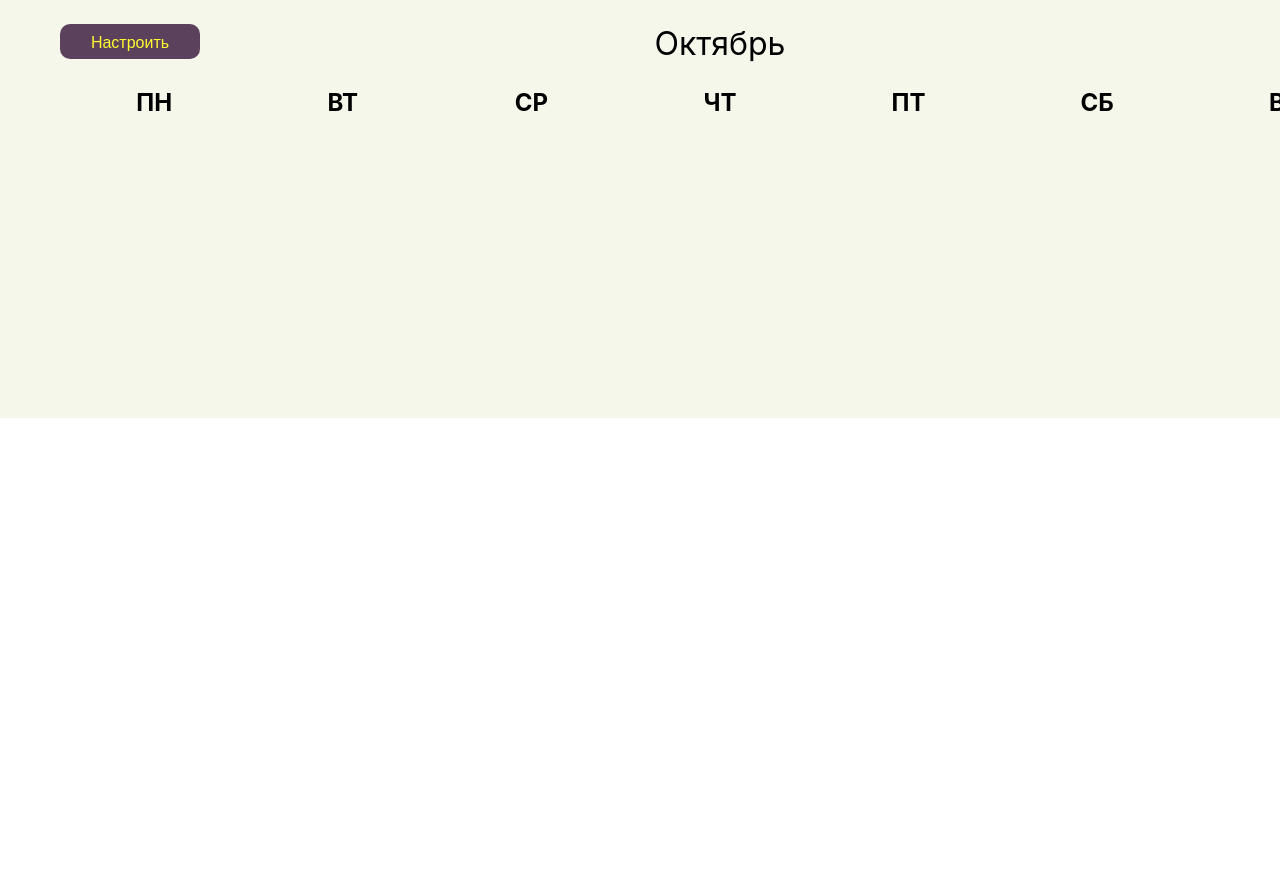
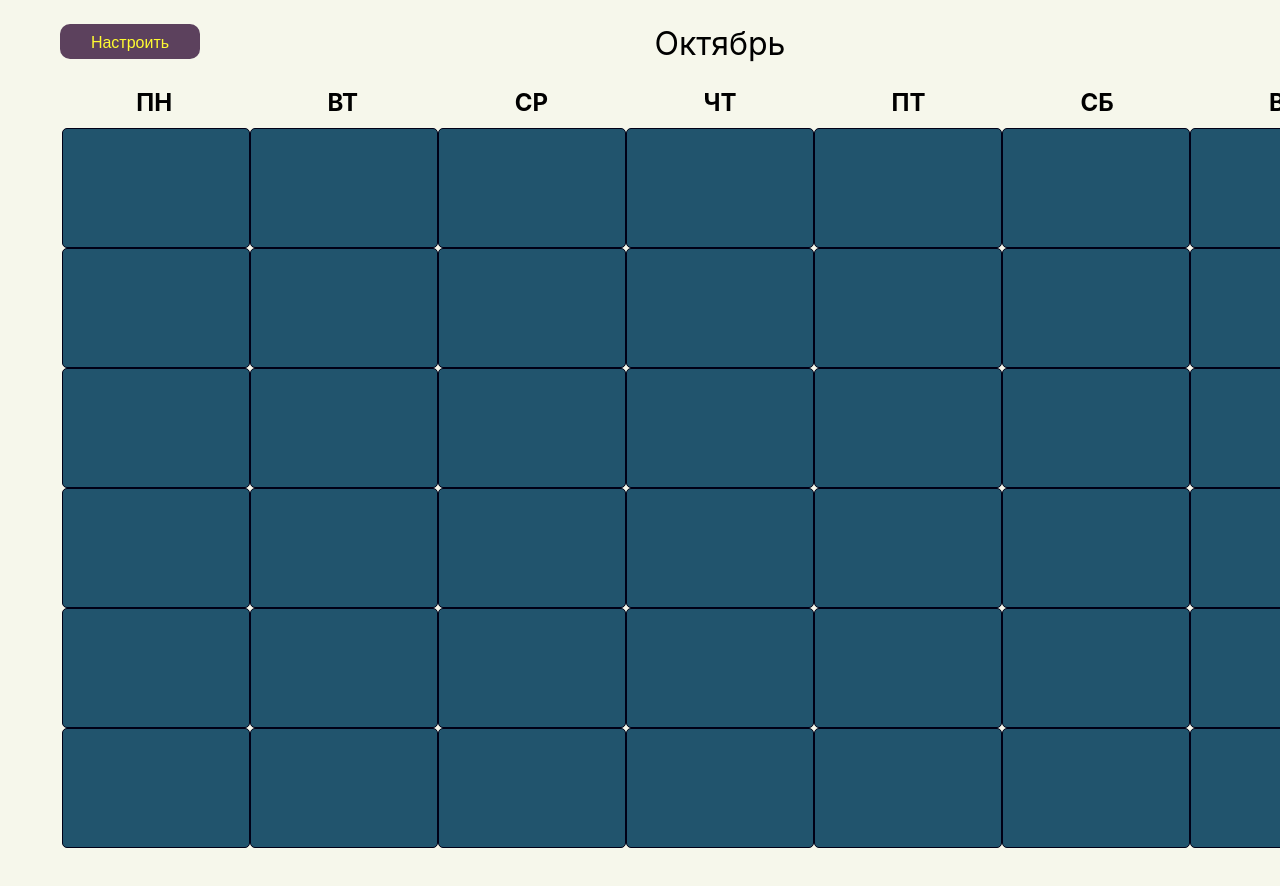
Before and after one commit to TibiaBones/ETracker2, a React (Create React App) app: page / in a window 1280 px wide. Shown: the part 662-1548 px from the top of the page. Before the commit the page ends 1080 px from the top, so only its background shows below. Built offline with nearby package versions, Linux system fonts and the light colour scheme.

Commit message:
add layout of calendar days

```diff
--- a/src/components/Calendar/Calendar.tsx
+++ b/src/components/Calendar/Calendar.tsx
@@ -1,5 +1,10 @@
 import React from "react";
-import Arrow from '../../../public/arrow.svg'
+
+import Switcher from './modules/Switcher/Switcher';
+import WeekPanel from './modules/WeekPanel/WeekPanel';
+
+import DaysPanel from './modules/DaysPanel/DaysPanel';
+// import Arrow from '../../../public/arrow.svg'
 
 function Calendar() {
 
@@ -17,31 +22,12 @@ function Calendar() {
                     <input className="calendar__buttonSaveSetting" type="button" value="Настроить" />
                 </div>
 
-                <div className="calendar__settingsPanelflexContainer">
-                    {/* <svg className="calendar__switchButton">
-                        <use href="#arrow" />
-                    </svg> */}
-
-                    {/* тут будет кнопка переключения месяца */}
-                    <span className="calendar__month">Октябрь</span>
-                    {/* и тут будет кнопка переключения месяца */}
-
-                    {/* <svg className="calendar__switchButton calendar__switchButton_right">
-                        <use href="#arrow" />
-                    </svg> */}
-                </div>
+                <Switcher />
             </div>
 
-            <div className="calendar__daysBackground">
-                <span className="calendar__daysContainer">пн</span>
-                <span className="calendar__daysContainer">вт</span>
-                <span className="calendar__daysContainer">ср</span>
-                <span className="calendar__daysContainer">чт</span>
-                <span className="calendar__daysContainer">пт</span>
-                <span className="calendar__daysContainer">сб</span>
-                <span className="calendar__daysContainer">вс</span>
-            </div>
+            <WeekPanel />
 
+            <DaysPanel />
 
         </div>
     )
--- /dev/null
+++ b/src/components/Calendar/modules/Day/Day.tsx
@@ -0,0 +1,11 @@
+import React from "react";
+
+function Day(){
+    return(
+        <div className='calendar__day'>
+
+        </div>
+    )
+}
+
+export default Day;
--- /dev/null
+++ b/src/components/Calendar/modules/DaysPanel/DaysPanel.tsx
@@ -0,0 +1,60 @@
+import React from "react";
+import Day from '../Day/Day';
+
+function DaysPanel() {
+    return (
+        <div className='calendar__daysPanel'>
+            <Day />
+            <Day />
+            <Day />
+            <Day />
+            <Day />
+            <Day />
+            <Day />
+
+            <Day />
+            <Day />
+            <Day />
+            <Day />
+            <Day />
+            <Day />
+            <Day />
+
+            <Day />
+            <Day />
+            <Day />
+            <Day />
+            <Day />
+            <Day />
+            <Day />
+
+            <Day />
+            <Day />
+            <Day />
+            <Day />
+            <Day />
+            <Day />
+            <Day />
+
+            <Day />
+            <Day />
+            <Day />
+            <Day />
+            <Day />
+            <Day />
+            <Day />
+
+            <Day />
+            <Day />
+            <Day />
+            <Day />
+            <Day />
+            <Day />
+            <Day />
+
+
+        </div>
+    )
+}
+
+export default DaysPanel;
--- /dev/null
+++ b/src/components/Calendar/modules/Switcher/Switcher.tsx
@@ -0,0 +1,21 @@
+import React from "react";
+
+function Switcher() {
+    return(
+        <div className="calendar__settingsPanelflexContainer">
+                    {/* <svg className="calendar__switchButton">
+                        <use href="#arrow" />
+                    </svg> */}
+
+                    {/* тут будет кнопка переключения месяца */}
+                    <span className="calendar__month">Октябрь</span>
+                    {/* и тут будет кнопка переключения месяца */}
+
+                    {/* <svg className="calendar__switchButton calendar__switchButton_right">
+                        <use href="#arrow" />
+                    </svg> */}
+                </div>
+    )
+}
+
+export default Switcher;
--- /dev/null
+++ b/src/components/Calendar/modules/WeekPanel/WeekPanel.tsx
@@ -0,0 +1,17 @@
+import React from "react";
+
+function WeekPanel() {
+    return (
+        <div className="calendar__daysBackground">
+            <span className="calendar__daysContainer">пн</span>
+            <span className="calendar__daysContainer">вт</span>
+            <span className="calendar__daysContainer">ср</span>
+            <span className="calendar__daysContainer">чт</span>
+            <span className="calendar__daysContainer">пт</span>
+            <span className="calendar__daysContainer">сб</span>
+            <span className="calendar__daysContainer">вс</span>
+        </div>
+    )
+}
+
+export default WeekPanel;
--- a/src/styles/_calendar.scss
+++ b/src/styles/_calendar.scss
@@ -1,9 +1,10 @@
 .calendar {
     width: 1440px;
-    height: 500px;
+    // height: 500px;
     // background-color: var(--Background);
     background-color: #F6F7EB;
     margin: auto;
+    padding-bottom: 5%;
 
     &__dividerHorContainer {
         background-color: #F6F7EB;
@@ -94,4 +95,24 @@
         line-height: 50px;
         text-align: center;
     }
+
+    &__daysPanel {
+        margin: 0;
+        width: 100%;
+        display: flex;
+        align-items: flex-start;
+        justify-content: center;
+        flex-wrap: wrap;
+    }
+
+    &__day {
+        margin: 0;
+        max-width: 188px;
+        width: 14.3%;
+        height: 120px;
+        background-color: #21546D;
+        border: 1px solid #000016;
+        border-radius: 5px;
+        box-sizing: border-box;
+    }
 }
```
